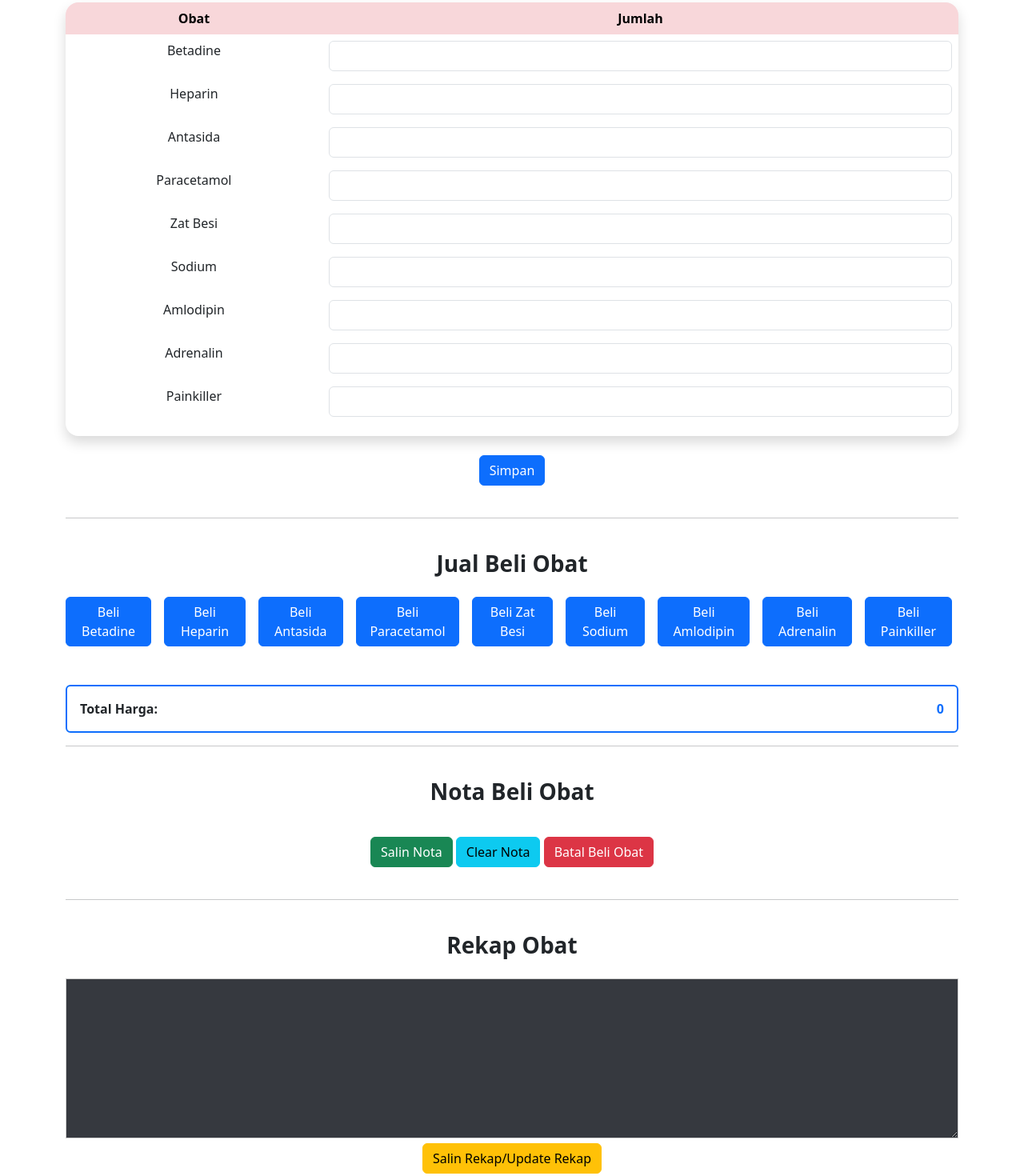
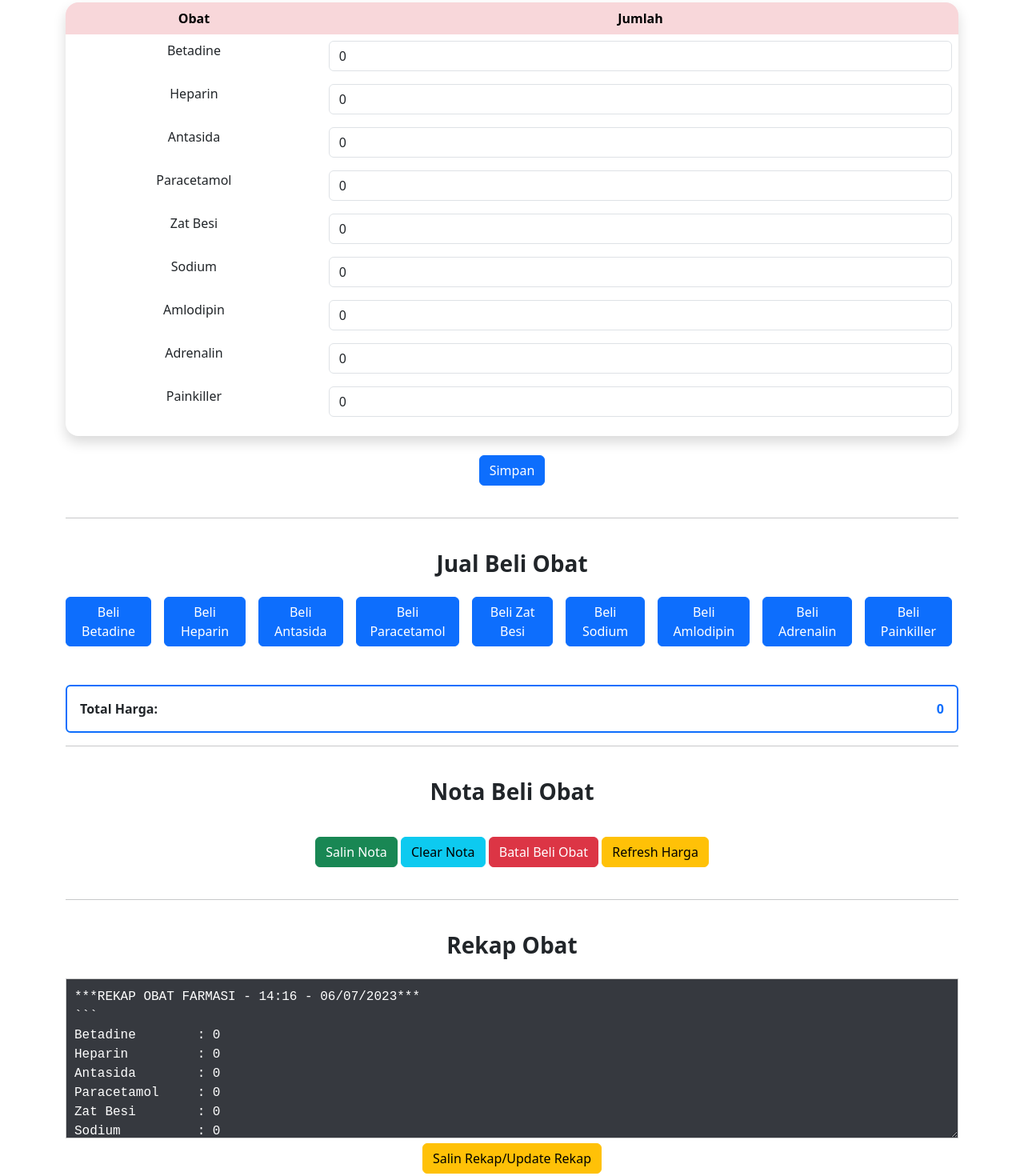
Before and after one commit to yanarie123/yanarie.github.io, a plain HTML site: page index.html in a window 1280 px wide. Shown: the part 143-1613 px from the top of the page at 80% size. Drawn offline with nearby package versions, Linux system fonts and the light colour scheme.

Commit message:
Update index.html

```diff
--- a/index.html
+++ b/index.html
@@ -346,6 +346,9 @@
           <button onclick="batalBeliObat()" class="btn btn-danger">
             Batal Beli Obat
           </button>
+          <button onclick="refreshHarga()" class="btn btn-warning">
+            Refresh Harga
+          </button>
         </div>
       </div>
       <hr />
@@ -353,7 +356,7 @@
         <h3 class="fw-bold display-7 mb-4">Rekap Obat</h3>
         <div class="textarea-container">
           <pre><code class="language-discord"></code></pre>
-          <textarea id="rekap"></textarea>
+          <textarea id="rekap" readonly></textarea>
           <button onclick="copyRekap()" class="btn btn-warning">
             Salin Rekap/Update Rekap
           </button>
@@ -366,6 +369,6 @@
       crossorigin="anonymous"
     ></script>
     <script src="https://code.jquery.com/jquery-3.7.0.min.js"></script>
-    <script src="https://cdn.jsdelivr.net/gh/yanarie123/yanarie123.github.io/main.js"></script>
+    <script src="./main.js"></script>
   </body>
 </html>
```
